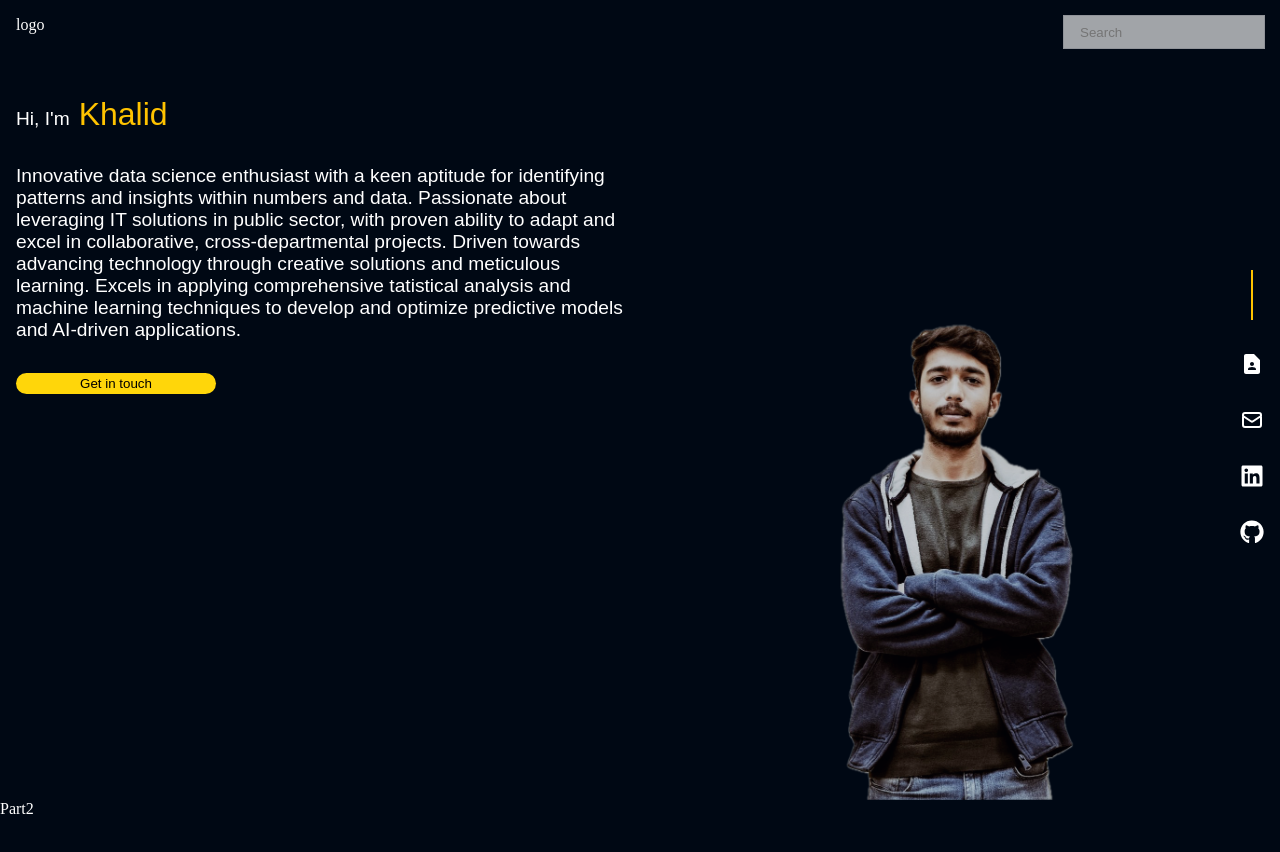
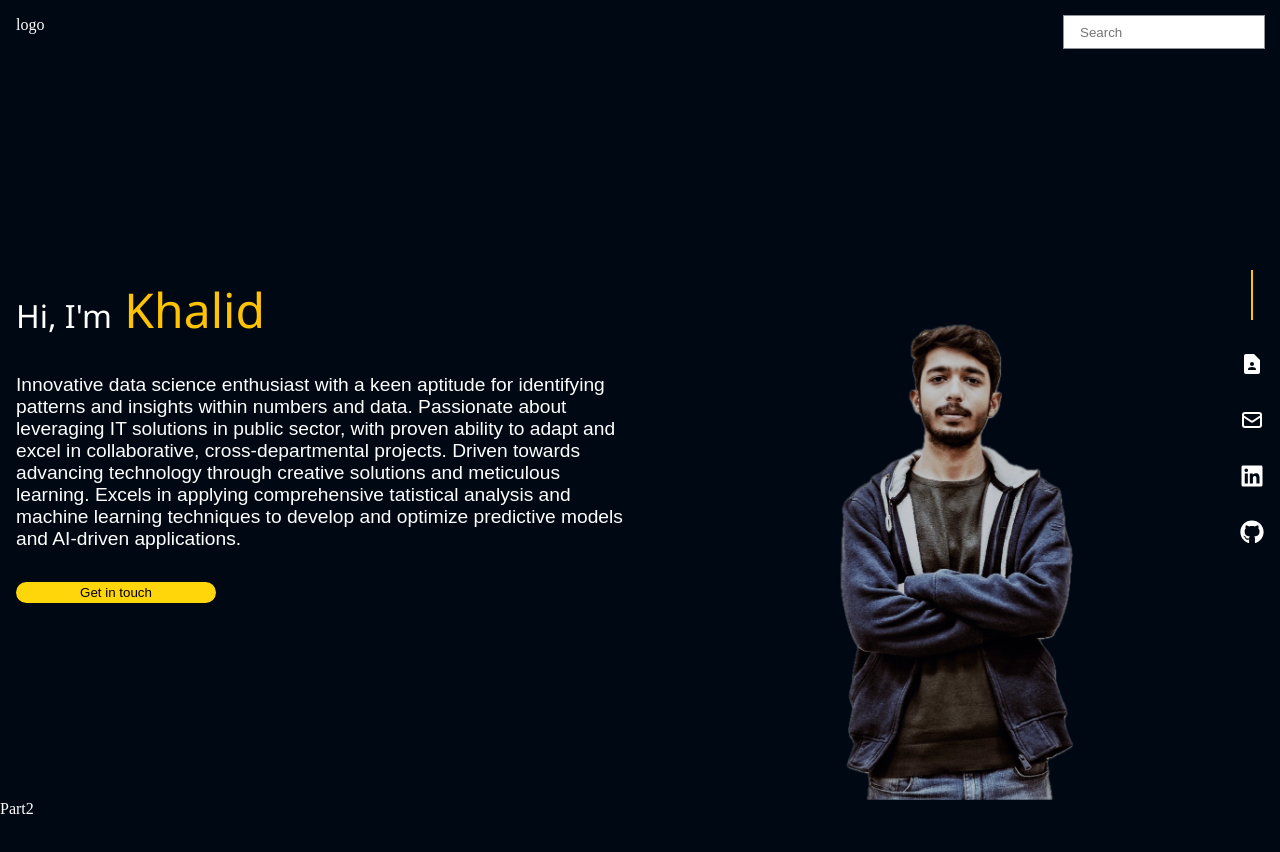
Before and after one commit to Kahl-d/portfolio_website, a React (Create React App) app in the folder client/: page / in a window 1280 px wide. Shown: the top 852 px of the page. Built offline with nearby package versions, Linux system fonts and the light colour scheme.

Commit message:
Home page in place, moving on to skills

```diff
--- a/client/src/Components/Home.js
+++ b/client/src/Components/Home.js
@@ -18,11 +18,11 @@ const Home = () => {
             </div>
             <div id="main">
                 <div id="mainText">
-                    <p>Hi, I'm
+                    <p className="fs1">Hi, I'm
                         <span className="highlightText"> Khalid</span>
 
                     </p>
-                    <p>Innovative data science enthusiast with a keen aptitude for identifying patterns and insights within numbers and data. Passionate
+                    <p className="fs2">Innovative data science enthusiast with a keen aptitude for identifying patterns and insights within numbers and data. Passionate
                     about leveraging IT solutions in public sector, with proven ability to adapt and excel in collaborative, cross-departmental projects.
                     Driven towards advancing technology through creative solutions and meticulous learning. Excels in applying comprehensive
                     tatistical analysis and machine learning techniques to develop and optimize predictive models and AI-driven applications.</p>
--- a/client/src/Components/home.css
+++ b/client/src/Components/home.css
@@ -29,17 +29,23 @@
 
 #mainText{
     width: 50%;
-    height: 50%;
+    height: 100%;
     display: flex;
     flex-direction: column;
+    justify-content: center;
 }
 
-p{
+.fs1{
     margin: 1rem;
-    font-family: 'Sherif', sans-serif;
-    font-size: 1.2rem;
+    font-size: 2rem;
+    font-family: 'Segoe UI', Tahoma, Geneva, Verdana, sans-serif;
 }
 
+.fs2{
+    margin: 1rem;
+    font-size: 1.2rem;
+    font-family: 'Montserrat', sans-serif;
+}
 
 button{
     width: 200px;
@@ -55,7 +61,7 @@ input{
     width: 200px;
     height: 60%;
     outline: 1px solid rgba(255, 255, 255, 0.563);
-    background: rgba(255, 255, 255, 0.63);
+    background: white;
     border: none;
     padding: 1rem;
 }
@@ -91,5 +97,5 @@ input{
 
 .highlightText{
     color: var(--primary-color-light);
-    font-size: 2rem;
+    font-size: 3rem;
 }
```
Also changed, not shown: client/src/Components/Skills.js (added, +13 -0 lines), client/src/Components/skills.css (added).
